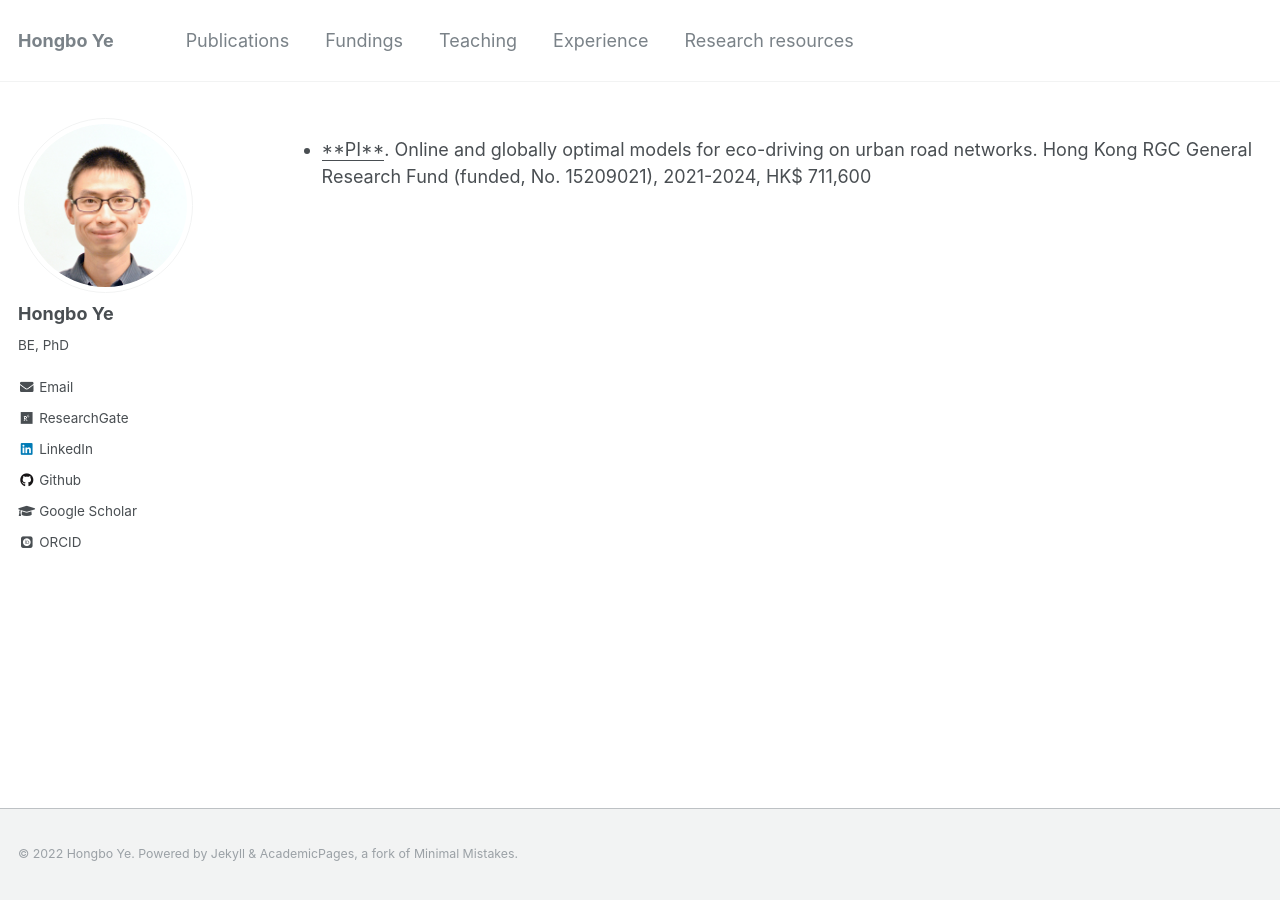
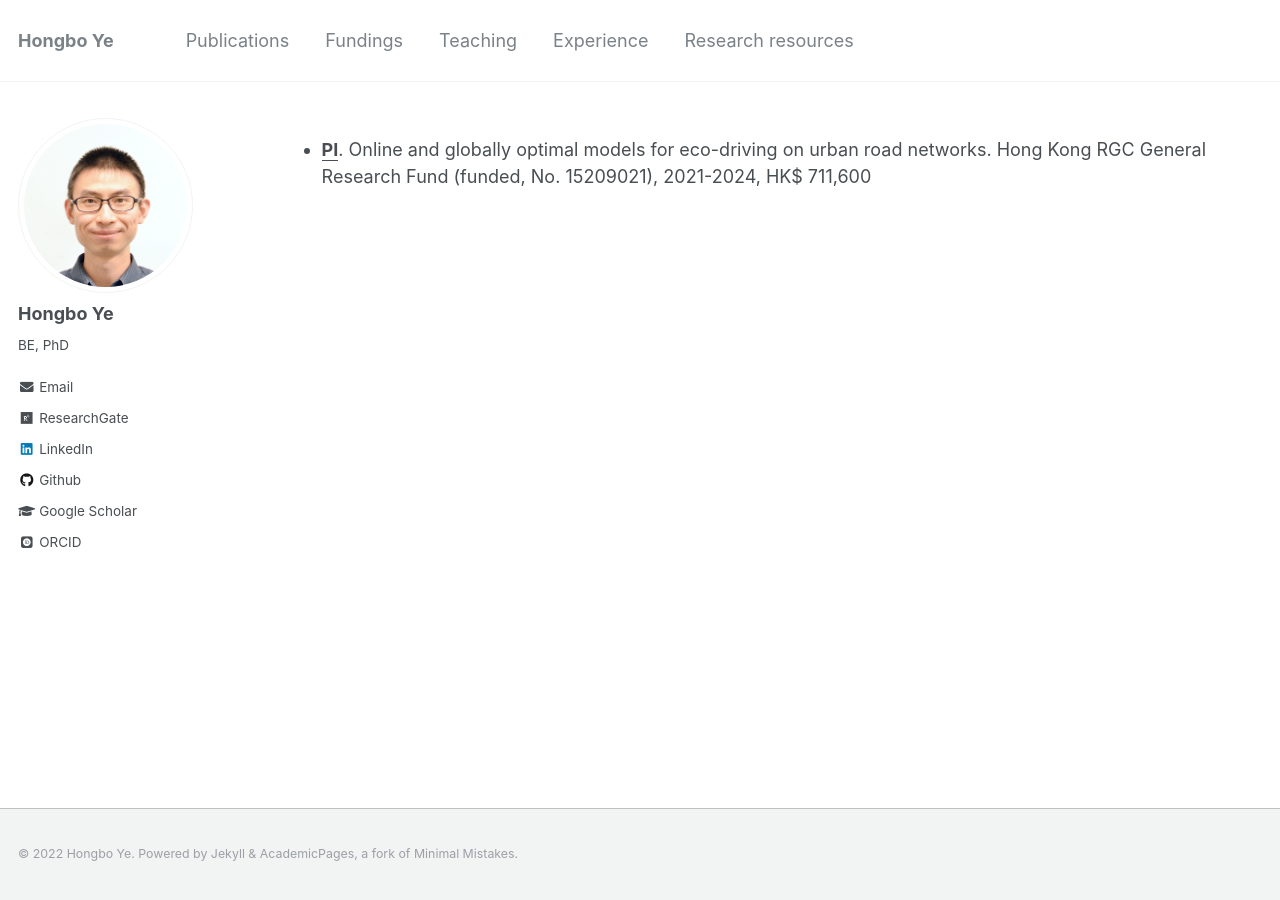
Before and after one commit to hb-ye/hb-ye.github.io, a Jekyll site: the page built from _pages/funding.md, in a window 1280 px wide. Built offline with Jekyll 4.4.1, drawn with Linux system fonts in a browser that asks for light colours; some web fonts are replaced.

```diff
--- a/_pages/funding.md
+++ b/_pages/funding.md
@@ -11,4 +11,4 @@ author_profile: true
   {% include archive-single.html %}
 {% endfor %}
 
-- <u>**PI**</u>. Online and globally optimal models for eco-driving on urban road networks. Hong Kong RGC General Research Fund (funded, No. 15209021), 2021-2024, HK$ 711,600
+- **<u>PI</u>**. Online and globally optimal models for eco-driving on urban road networks. Hong Kong RGC General Research Fund (funded, No. 15209021), 2021-2024, HK$ 711,600
```
